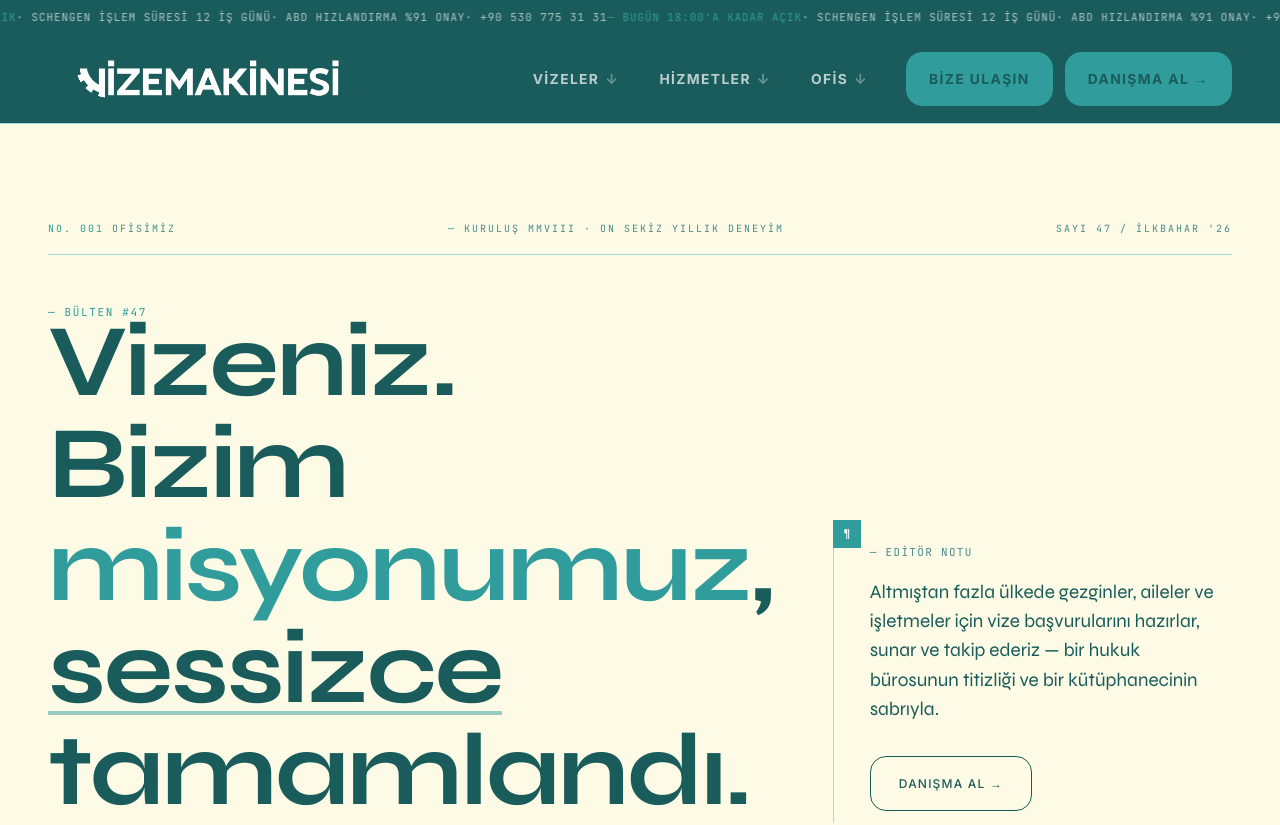
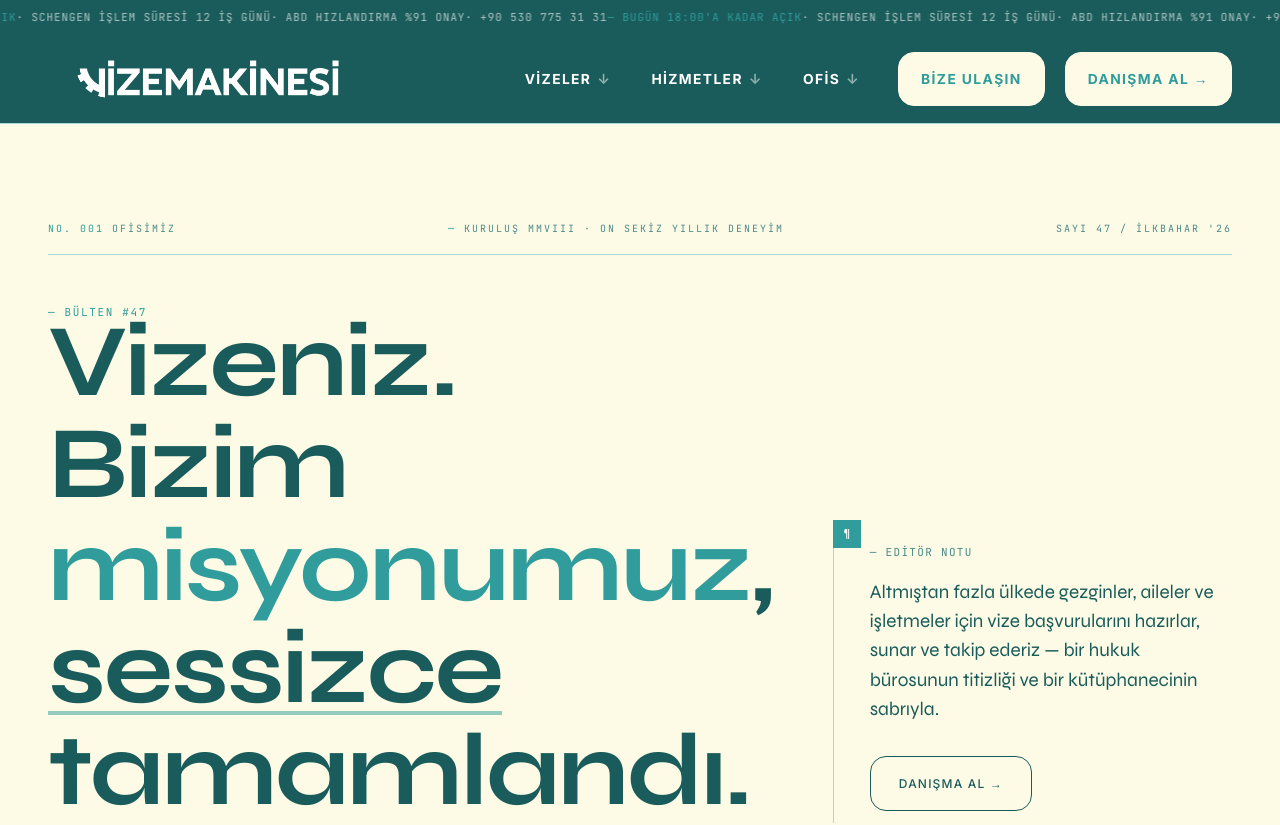
Before and after one commit to KaguSoftware/VizeMakinesi, a Next.js app: page / in a window 1280 px wide. Shown: the top 825 px of the page. Built offline with nearby package versions, Linux system fonts and the light colour scheme; a web font is replaced by a local one.

Commit message:
fixed the button bug

```diff
--- a/src/components/Nav/Nav.tsx
+++ b/src/components/Nav/Nav.tsx
@@ -67,7 +67,7 @@ export default function Nav() {
                             <button
                                 className={`font-sans font-bold text-[13.8px] uppercase tracking-widest px-4.5 py-3 inline-flex items-center gap-1.5 transition-colors duration-200 ${activeMega === i
                                     ? "text-coral"
-                                    : "text-white/70 hover:text-coral"
+                                    : "text-white hover:text-coral"
                                     }`}
                             >
                                 {group.label}
@@ -87,15 +87,18 @@ export default function Nav() {
                     ))}
                     <Link
                         href="/contact"
-                        className="ml-4 font-sans font-bold text-[13.8px] uppercase tracking-widest px-5.5 py-3.5 bg-coral border border-coral text-navy hover:bg-transparent hover:text-coral transition-colors duration-200 inline-flex items-center rounded-2xl"
                     >
-                        Bize Ulaşın
+                        <p className="ml-4 font-sans font-bold text-[13.8px] uppercase tracking-widest px-5.5 py-3.5 bg-cream border border-cream text-coral hover:bg-transparent hover:text-white hover:border-white transition-colors duration-200 inline-flex items-center rounded-2xl">
+                            Bize Ulaşın
+                        </p>
                     </Link>
                     <Link
                         href="/danisma-al"
-                        className="ml-2 font-sans font-bold text-[13.8px] uppercase tracking-widest px-5.5 py-3.5 bg-coral text-navy border border-coral hover:bg-transparent hover:text-coral hover:border-coral transition-colors duration-200 inline-flex items-center rounded-2xl"
                     >
-                        Danışma Al →
+                        <p className="ml-4 font-sans font-bold text-[13.8px] uppercase tracking-widest px-5.5 py-3.5 bg-cream border border-cream text-coral hover:bg-transparent hover:text-white hover:border-white transition-colors duration-200 inline-flex items-center rounded-2xl">
+
+                            Danışma Al →
+                        </p>
                     </Link>
                 </nav>
 
```
